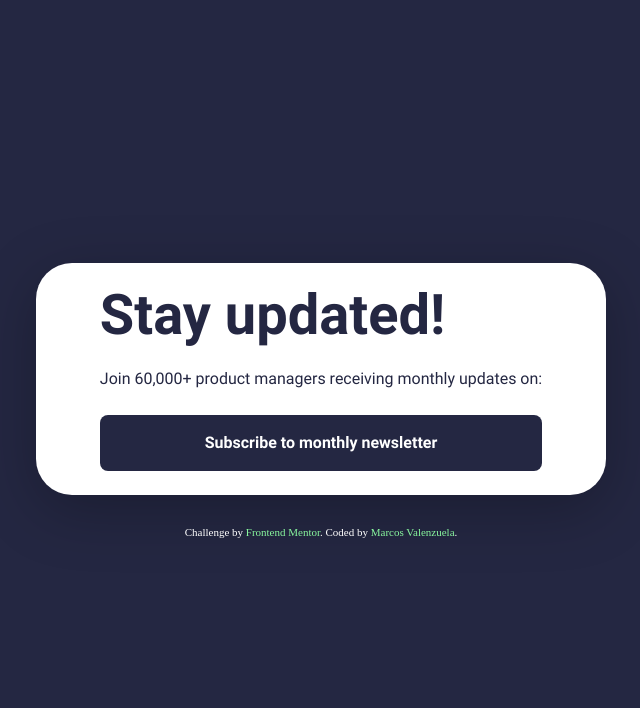
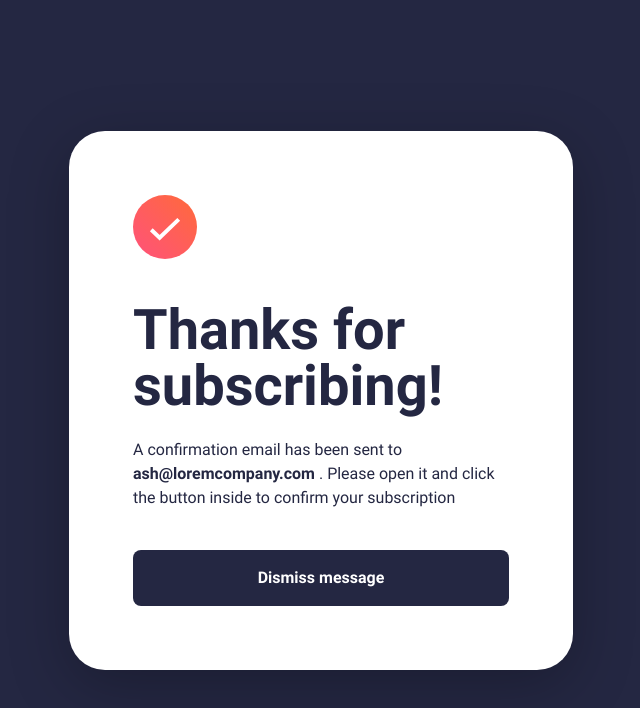
Before and after one commit to Dantalian5/newsletter-sign-up-with-success-message, a website built with Parcel: page src/success.html in a window 1280 px wide. Shown: the whole page, without its empty margins (319-959 px from the left). Built offline with nearby package versions, Linux system fonts and the light colour scheme.

Commit message:
add success html

```diff
--- a/src/assets/style/_modules.scss
+++ b/src/assets/style/_modules.scss
@@ -18,6 +18,9 @@
 	line-height: 1.5; /* 1.5rem */
 	&::placeholder {
 		opacity: 0.5;
+	}
+	&__marked {
+		font-weight: 700;
 	}
 }
 .f-label {
@@ -59,6 +62,7 @@
 	}
 	&__input,
 	&__btn {
+		display: block;
 		width: 100%;
 		padding-block: 1rem;
 		padding-inline: 1.5rem;
@@ -72,8 +76,27 @@
 		background: #242742;
 	}
 }
+.m-success {
+	max-width: 31.5rem;
+	&__logo {
+		width: 4rem;
+		height: 4rem;
+		margin-block: 9.4rem 2.5rem;
+	}
+	&__btn {
+		margin-top: 16.5rem;
+	}
+}
 @media (min-width: 50rem) {
 	.f-heading {
 		font-size: 3.5rem;
 	}
+	.m-success {
+		&__logo {
+			margin-block: 2.5rem;
+		}
+		&__btn {
+			margin-block: 2.5rem;
+		}
+	}
 }
--- a/src/success.html
+++ b/src/success.html
@@ -21,27 +21,26 @@
 		<link rel="stylesheet" href="assets/style/style.scss" />
 	</head>
 	<body>
-		<main class="container">
+		<main class="container m-success">
 			<div class="container__info">
-				<h1 class="container__title f-heading">Stay updated!</h1>
+				<img
+					class="m-success__logo"
+					src="assets/images/icon-success.svg"
+					width="64"
+					height="64"
+					alt="success icon"
+				/>
+				<h1 class="container__title f-heading">Thanks for subscribing!</h1>
 				<p class="container__text f-paragraph">
-					Join 60,000+ product managers receiving monthly updates on:
+					A confirmation email has been sent to
+					<span class="f-paragraph__marked"> ash@loremcompany.com </span>.
+					Please open it and click the button inside to confirm your
+					subscription
 				</p>
-				<button class="m-form__btn f-btn" id="formButton" type="submit">
-					Subscribe to monthly newsletter
-				</button>
+				<a class="m-form__btn m-success__btn f-btn" href="index.html">
+					Dismiss message
+				</a>
 			</div>
 		</main>
-
-		<footer class="attribution">
-			Challenge by
-			<a href="https://www.frontendmentor.io?ref=challenge" target="_blank"
-				>Frontend Mentor</a
-			>. Coded by
-			<a href="https://marcosvalenzuela.netlify.app">Marcos Valenzuela</a>.
-		</footer>
-
-		<!-- add javascript file -->
-		<script src="assets/js/script.js"></script>
 	</body>
 </html>
```
Also changed, not shown: src/index.html (+2 -2 lines).
